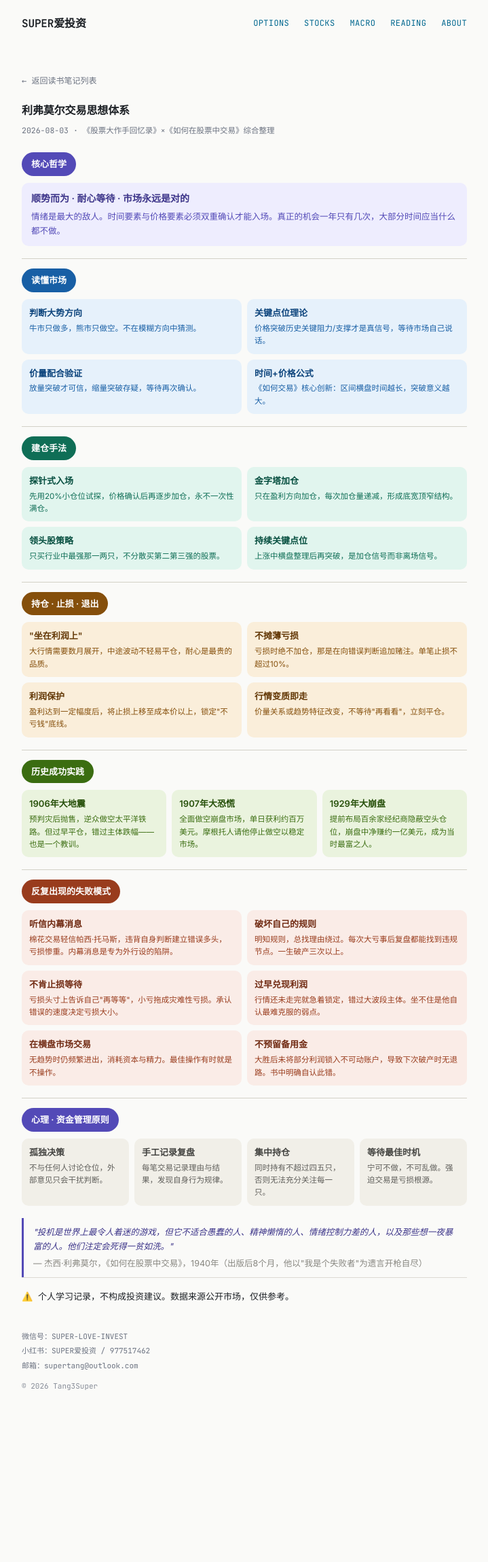
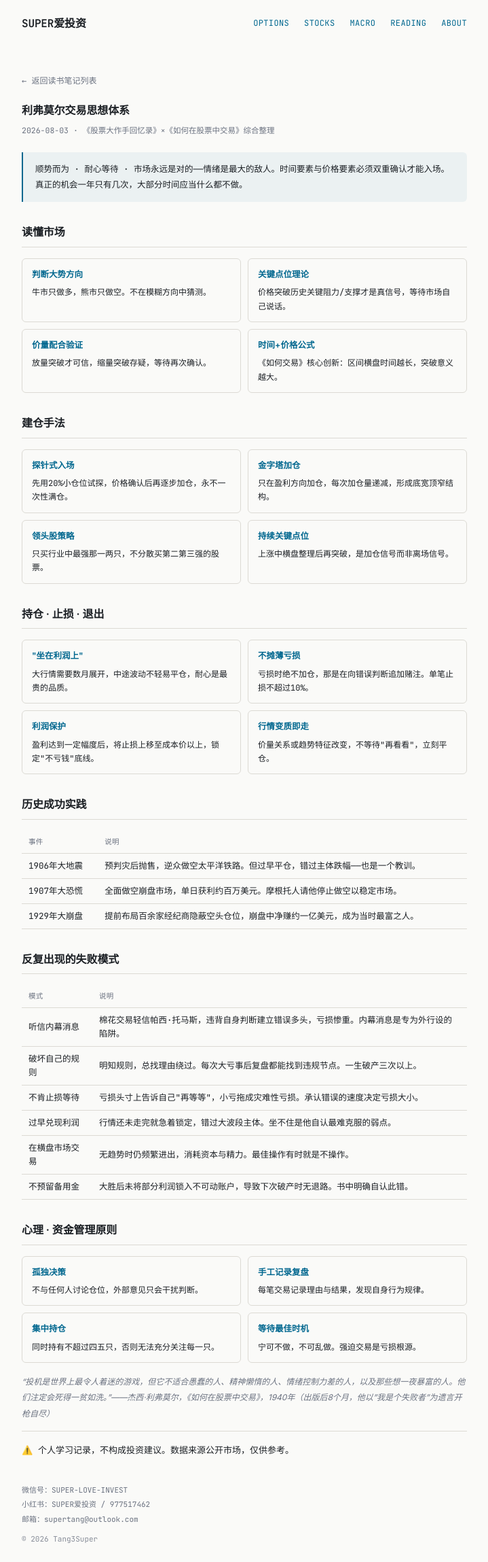
Before and after one commit to tang3super/tang3super.github.io, a Jekyll site: the page built from _book_note/2026-08-03-livermore-map.md, in a window 1280 px wide. Shown: the whole page at 68% size, without its empty margins (280-999 px from the left). Built offline with Jekyll 4.4.1, drawn with Linux system fonts in a browser that asks for light colours; before the commit the page ends 2072 px from its top, so only the background shows below that; some of the changed lines change nothing that is shown.

Commit message:
利弗莫尔交易思想体系改用站内统一样式，去掉自定义卡片CSS

```diff
--- a/_book_note/2026-08-03-livermore-map.md
+++ b/_book_note/2026-08-03-livermore-map.md
@@ -5,259 +5,65 @@ subtitle: 《股票大作手回忆录》×《如何在股票中交易》综合
 summary: 整理杰西·利弗莫尔的核心交易哲学、读市场方法、建仓/持仓/退出手法、历史成功案例与反复出现的失败教训，以及心理与资金管理原则。
 ---
 
-<style>
-.livermore-map *, .livermore-map *::before, .livermore-map *::after { box-sizing: border-box; margin:0; padding:0; }
-.livermore-map { font-family: var(--font-sans); }
-
-.livermore-map .section-title {
-  font-size:13px; font-weight:600; color:#fff;
-  padding:7px 14px; border-radius:20px;
-  display:inline-block; margin-bottom:10px;
-}
-.livermore-map .section { margin-bottom:18px; }
-
-.livermore-map .cards { display:grid; gap:8px; }
-.livermore-map .cards.col2 { grid-template-columns:1fr 1fr; }
-.livermore-map .cards.col3 { grid-template-columns:1fr 1fr 1fr; }
-.livermore-map .cards.col4 { grid-template-columns:1fr 1fr 1fr 1fr; }
-@media (max-width:600px) {
-  .livermore-map .cards.col3, .livermore-map .cards.col4 { grid-template-columns:1fr 1fr; }
-}
-@media (max-width:420px) {
-  .livermore-map .cards.col2, .livermore-map .cards.col3, .livermore-map .cards.col4 { grid-template-columns:1fr; }
-}
-
-.livermore-map .card { border-radius:10px; padding:10px 11px; }
-.livermore-map .card .ct { font-size:13px; font-weight:600; margin-bottom:3px; }
-.livermore-map .card .cs { font-size:11.5px; line-height:1.6; }
-
-/* 紫色 - 核心哲学 */
-.livermore-map .ph-bg { background:#534AB7; }
-.livermore-map .ph-card { background:#EEEDFE; }
-.livermore-map .ph-card .ct { color:#3C3489; }
-.livermore-map .ph-card .cs { color:#534AB7; }
-
-/* 蓝色 - 读市场/建仓 */
-.livermore-map .bl-bg { background:#185FA5; }
-.livermore-map .bl-card { background:#E6F1FB; }
-.livermore-map .bl-card .ct { color:#0C447C; }
-.livermore-map .bl-card .cs { color:#185FA5; }
-
-/* 青色 - 持仓/退出 */
-.livermore-map .tl-bg { background:#0F6E56; }
-.livermore-map .tl-card { background:#E1F5EE; }
-.livermore-map .tl-card .ct { color:#085041; }
-.livermore-map .tl-card .cs { color:#0F6E56; }
-
-/* 绿色 - 成功案例 */
-.livermore-map .gn-bg { background:#3B6D11; }
-.livermore-map .gn-card { background:#EAF3DE; }
-.livermore-map .gn-card .ct { color:#27500A; }
-.livermore-map .gn-card .cs { color:#3B6D11; }
-
-/* 珊瑚 - 失败教训 */
-.livermore-map .co-bg { background:#993C1D; }
-.livermore-map .co-card { background:#FAECE7; }
-.livermore-map .co-card .ct { color:#712B13; }
-.livermore-map .co-card .cs { color:#993C1D; }
-
-/* 琥珀 - 心理/资金 */
-.livermore-map .am-bg { background:#854F0B; }
-.livermore-map .am-card { background:#FAEEDA; }
-.livermore-map .am-card .ct { color:#633806; }
-.livermore-map .am-card .cs { color:#854F0B; }
-
-/* 灰色 - 原则 */
-.livermore-map .gr-card { background:#F1EFE8; }
-.livermore-map .gr-card .ct { color:#444441; }
-.livermore-map .gr-card .cs { color:#5F5E5A; }
-
-.livermore-map .divider { height:1px; background:#d3d1c7; margin:6px 0 14px; }
-
-.livermore-map .quote {
-  background: var(--bg); border-left:3px solid #534AB7;
-  border-radius:0 8px 8px 0;
-  padding:10px 14px; margin-top:14px;
-  font-size:12.5px; color:#3C3489; font-style:italic; line-height:1.7;
-}
-.livermore-map .quote span { display:block; margin-top:4px; color:#888780; font-style:normal; }
-
-.livermore-map .big-card { border-radius:10px; padding:12px 14px; margin-bottom:8px; }
-.livermore-map .big-card .bt { font-size:14px; font-weight:600; margin-bottom:4px; }
-.livermore-map .big-card .bs { font-size:12.5px; line-height:1.7; }
-.livermore-map .big-card.ph-card .bt { color:#3C3489; }
-.livermore-map .big-card.ph-card .bs { color:#534AB7; }
-</style>
-
-<div class="livermore-map">
-
-<!-- 核心哲学 -->
-<div class="section">
-  <span class="section-title ph-bg">核心哲学</span>
-  <div class="big-card ph-card">
-    <div class="bt">顺势而为 · 耐心等待 · 市场永远是对的</div>
-    <div class="bs">情绪是最大的敌人。时间要素与价格要素必须双重确认才能入场。真正的机会一年只有几次，大部分时间应当什么都不做。</div>
-  </div>
+<div class="summary-box">
+顺势而为 · 耐心等待 · 市场永远是对的——情绪是最大的敌人。时间要素与价格要素必须双重确认才能入场。真正的机会一年只有几次，大部分时间应当什么都不做。
 </div>
 
-<div class="divider"></div>
+## 读懂市场
 
-<!-- 读市场 -->
-<div class="section">
-  <span class="section-title bl-bg">读懂市场</span>
-  <div class="cards col2">
-    <div class="card bl-card">
-      <div class="ct">判断大势方向</div>
-      <div class="cs">牛市只做多，熊市只做空。不在模糊方向中猜测。</div>
-    </div>
-    <div class="card bl-card">
-      <div class="ct">关键点位理论</div>
-      <div class="cs">价格突破历史关键阻力/支撑才是真信号，等待市场自己说话。</div>
-    </div>
-    <div class="card bl-card">
-      <div class="ct">价量配合验证</div>
-      <div class="cs">放量突破才可信，缩量突破存疑，等待再次确认。</div>
-    </div>
-    <div class="card bl-card">
-      <div class="ct">时间+价格公式</div>
-      <div class="cs">《如何交易》核心创新：区间横盘时间越长，突破意义越大。</div>
-    </div>
-  </div>
+<div class="grid2">
+<div class="grid-item"><span class="tag">判断大势方向</span>牛市只做多，熊市只做空。不在模糊方向中猜测。</div>
+<div class="grid-item"><span class="tag">关键点位理论</span>价格突破历史关键阻力/支撑才是真信号，等待市场自己说话。</div>
+<div class="grid-item"><span class="tag">价量配合验证</span>放量突破才可信，缩量突破存疑，等待再次确认。</div>
+<div class="grid-item"><span class="tag">时间+价格公式</span>《如何交易》核心创新：区间横盘时间越长，突破意义越大。</div>
 </div>
 
-<div class="divider"></div>
+## 建仓手法
 
-<!-- 建仓手法 -->
-<div class="section">
-  <span class="section-title tl-bg">建仓手法</span>
-  <div class="cards col2">
-    <div class="card tl-card">
-      <div class="ct">探针式入场</div>
-      <div class="cs">先用20%小仓位试探，价格确认后再逐步加仓，永不一次性满仓。</div>
-    </div>
-    <div class="card tl-card">
-      <div class="ct">金字塔加仓</div>
-      <div class="cs">只在盈利方向加仓，每次加仓量递减，形成底宽顶窄结构。</div>
-    </div>
-    <div class="card tl-card">
-      <div class="ct">领头股策略</div>
-      <div class="cs">只买行业中最强那一两只，不分散买第二第三强的股票。</div>
-    </div>
-    <div class="card tl-card">
-      <div class="ct">持续关键点位</div>
-      <div class="cs">上涨中横盘整理后再突破，是加仓信号而非离场信号。</div>
-    </div>
-  </div>
+<div class="grid2">
+<div class="grid-item"><span class="tag">探针式入场</span>先用20%小仓位试探，价格确认后再逐步加仓，永不一次性满仓。</div>
+<div class="grid-item"><span class="tag">金字塔加仓</span>只在盈利方向加仓，每次加仓量递减，形成底宽顶窄结构。</div>
+<div class="grid-item"><span class="tag">领头股策略</span>只买行业中最强那一两只，不分散买第二第三强的股票。</div>
+<div class="grid-item"><span class="tag">持续关键点位</span>上涨中横盘整理后再突破，是加仓信号而非离场信号。</div>
 </div>
 
-<div class="divider"></div>
+## 持仓 · 止损 · 退出
 
-<!-- 持仓与退出 -->
-<div class="section">
-  <span class="section-title am-bg">持仓 · 止损 · 退出</span>
-  <div class="cards col2">
-    <div class="card am-card">
-      <div class="ct">"坐在利润上"</div>
-      <div class="cs">大行情需要数月展开，中途波动不轻易平仓，耐心是最贵的品质。</div>
-    </div>
-    <div class="card am-card">
-      <div class="ct">不摊薄亏损</div>
-      <div class="cs">亏损时绝不加仓，那是在向错误判断追加赌注。单笔止损不超过10%。</div>
-    </div>
-    <div class="card am-card">
-      <div class="ct">利润保护</div>
-      <div class="cs">盈利达到一定幅度后，将止损上移至成本价以上，锁定"不亏钱"底线。</div>
-    </div>
-    <div class="card am-card">
-      <div class="ct">行情变质即走</div>
-      <div class="cs">价量关系或趋势特征改变，不等待"再看看"，立刻平仓。</div>
-    </div>
-  </div>
+<div class="grid2">
+<div class="grid-item"><span class="tag">"坐在利润上"</span>大行情需要数月展开，中途波动不轻易平仓，耐心是最贵的品质。</div>
+<div class="grid-item"><span class="tag">不摊薄亏损</span>亏损时绝不加仓，那是在向错误判断追加赌注。单笔止损不超过10%。</div>
+<div class="grid-item"><span class="tag">利润保护</span>盈利达到一定幅度后，将止损上移至成本价以上，锁定"不亏钱"底线。</div>
+<div class="grid-item"><span class="tag">行情变质即走</span>价量关系或趋势特征改变，不等待"再看看"，立刻平仓。</div>
 </div>
 
-<div class="divider"></div>
+## 历史成功实践
 
-<!-- 成功案例 -->
-<div class="section">
-  <span class="section-title gn-bg">历史成功实践</span>
-  <div class="cards col3">
-    <div class="card gn-card">
-      <div class="ct">1906年大地震</div>
-      <div class="cs">预判灾后抛售，逆众做空太平洋铁路。但过早平仓，错过主体跌幅——也是一个教训。</div>
-    </div>
-    <div class="card gn-card">
-      <div class="ct">1907年大恐慌</div>
-      <div class="cs">全面做空崩盘市场，单日获利约百万美元。摩根托人请他停止做空以稳定市场。</div>
-    </div>
-    <div class="card gn-card">
-      <div class="ct">1929年大崩盘</div>
-      <div class="cs">提前布局百余家经纪商隐蔽空头仓位，崩盘中净赚约一亿美元，成为当时最富之人。</div>
-    </div>
-  </div>
+<table>
+<tr><th>事件</th><th>说明</th></tr>
+<tr><td>1906年大地震</td><td>预判灾后抛售，逆众做空太平洋铁路。但过早平仓，错过主体跌幅——也是一个教训。</td></tr>
+<tr><td>1907年大恐慌</td><td>全面做空崩盘市场，单日获利约百万美元。摩根托人请他停止做空以稳定市场。</td></tr>
+<tr><td>1929年大崩盘</td><td>提前布局百余家经纪商隐蔽空头仓位，崩盘中净赚约一亿美元，成为当时最富之人。</td></tr>
+</table>
+
+## 反复出现的失败模式
+
+<table>
+<tr><th>模式</th><th>说明</th></tr>
+<tr><td>听信内幕消息</td><td>棉花交易轻信帕西·托马斯，违背自身判断建立错误多头，亏损惨重。内幕消息是专为外行设的陷阱。</td></tr>
+<tr><td>破坏自己的规则</td><td>明知规则，总找理由绕过。每次大亏事后复盘都能找到违规节点。一生破产三次以上。</td></tr>
+<tr><td>不肯止损等待</td><td>亏损头寸上告诉自己"再等等"，小亏拖成灾难性亏损。承认错误的速度决定亏损大小。</td></tr>
+<tr><td>过早兑现利润</td><td>行情还未走完就急着锁定，错过大波段主体。坐不住是他自认最难克服的弱点。</td></tr>
+<tr><td>在横盘市场交易</td><td>无趋势时仍频繁进出，消耗资本与精力。最佳操作有时就是不操作。</td></tr>
+<tr><td>不预留备用金</td><td>大胜后未将部分利润锁入不可动账户，导致下次破产时无退路。书中明确自认此错。</td></tr>
+</table>
+
+## 心理 · 资金管理原则
+
+<div class="grid2">
+<div class="grid-item"><span class="tag">孤独决策</span>不与任何人讨论仓位，外部意见只会干扰判断。</div>
+<div class="grid-item"><span class="tag">手工记录复盘</span>每笔交易记录理由与结果，发现自身行为规律。</div>
+<div class="grid-item"><span class="tag">集中持仓</span>同时持有不超过四五只，否则无法充分关注每一只。</div>
+<div class="grid-item"><span class="tag">等待最佳时机</span>宁可不做，不可乱做。强迫交易是亏损根源。</div>
 </div>
 
-<div class="divider"></div>
-
-<!-- 失败教训 -->
-<div class="section">
-  <span class="section-title co-bg">反复出现的失败模式</span>
-  <div class="cards col2">
-    <div class="card co-card">
-      <div class="ct">听信内幕消息</div>
-      <div class="cs">棉花交易轻信帕西·托马斯，违背自身判断建立错误多头，亏损惨重。内幕消息是专为外行设的陷阱。</div>
-    </div>
-    <div class="card co-card">
-      <div class="ct">破坏自己的规则</div>
-      <div class="cs">明知规则，总找理由绕过。每次大亏事后复盘都能找到违规节点。一生破产三次以上。</div>
-    </div>
-    <div class="card co-card">
-      <div class="ct">不肯止损等待</div>
-      <div class="cs">亏损头寸上告诉自己"再等等"，小亏拖成灾难性亏损。承认错误的速度决定亏损大小。</div>
-    </div>
-    <div class="card co-card">
-      <div class="ct">过早兑现利润</div>
-      <div class="cs">行情还未走完就急着锁定，错过大波段主体。坐不住是他自认最难克服的弱点。</div>
-    </div>
-    <div class="card co-card">
-      <div class="ct">在横盘市场交易</div>
-      <div class="cs">无趋势时仍频繁进出，消耗资本与精力。最佳操作有时就是不操作。</div>
-    </div>
-    <div class="card co-card">
-      <div class="ct">不预留备用金</div>
-      <div class="cs">大胜后未将部分利润锁入不可动账户，导致下次破产时无退路。书中明确自认此错。</div>
-    </div>
-  </div>
-</div>
-
-<div class="divider"></div>
-
-<!-- 心理与资金原则 -->
-<div class="section">
-  <span class="section-title ph-bg">心理 · 资金管理原则</span>
-  <div class="cards col4">
-    <div class="card gr-card">
-      <div class="ct">孤独决策</div>
-      <div class="cs">不与任何人讨论仓位，外部意见只会干扰判断。</div>
-    </div>
-    <div class="card gr-card">
-      <div class="ct">手工记录复盘</div>
-      <div class="cs">每笔交易记录理由与结果，发现自身行为规律。</div>
-    </div>
-    <div class="card gr-card">
-      <div class="ct">集中持仓</div>
-      <div class="cs">同时持有不超过四五只，否则无法充分关注每一只。</div>
-    </div>
-    <div class="card gr-card">
-      <div class="ct">等待最佳时机</div>
-      <div class="cs">宁可不做，不可乱做。强迫交易是亏损根源。</div>
-    </div>
-  </div>
-</div>
-
-<!-- 引言 -->
-<div class="quote">
-  "投机是世界上最令人着迷的游戏，但它不适合愚蠢的人、精神懒惰的人、情绪控制力差的人，以及那些想一夜暴富的人。他们注定会死得一贫如洗。"
-  <span>— 杰西·利弗莫尔，《如何在股票中交易》，1940年（出版后8个月，他以"我是个失败者"为遗言开枪自尽）</span>
-</div>
-
-</div>
+*"投机是世界上最令人着迷的游戏，但它不适合愚蠢的人、精神懒惰的人、情绪控制力差的人，以及那些想一夜暴富的人。他们注定会死得一贫如洗。"——杰西·利弗莫尔，《如何在股票中交易》，1940年（出版后8个月，他以"我是个失败者"为遗言开枪自尽）*
```
